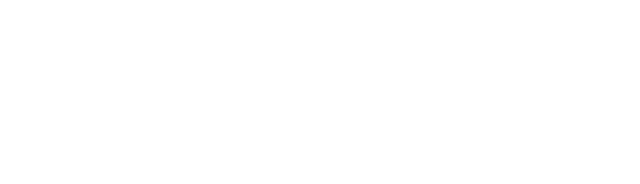
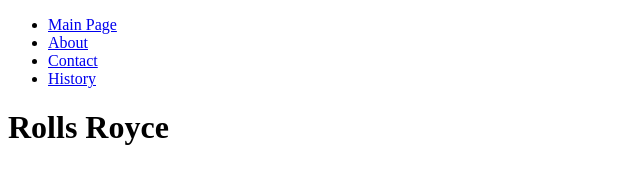
Before and after one commit to maximummaster/maximummaster.github.io, a plain HTML site: page website.html in a window 1280 px wide. Shown: the whole page, without its empty margins (0-640 px from the left). Drawn offline with Linux system fonts and the light colour scheme.

Commit message:
Continuin

```diff
--- a/website.html
+++ b/website.html
@@ -1,4 +1,19 @@
 <!DOCTYPE html>
 <html>
+<head>
+	<title>Super Luxury Vehicle</title>
+</head>
+
+<body>
+	<nav>
+		<ul>
+			<li><a href="/">Main Page</a></li>
+			<li><a href="/about">About</a></li>
+			<li><a href="/contact">Contact</a></li>
+			<li><a href="/history">History</a></li>
+		</ul>
+	</nav>
+
+	<h1>Rolls Royce</h1>
 
 </html>
```
